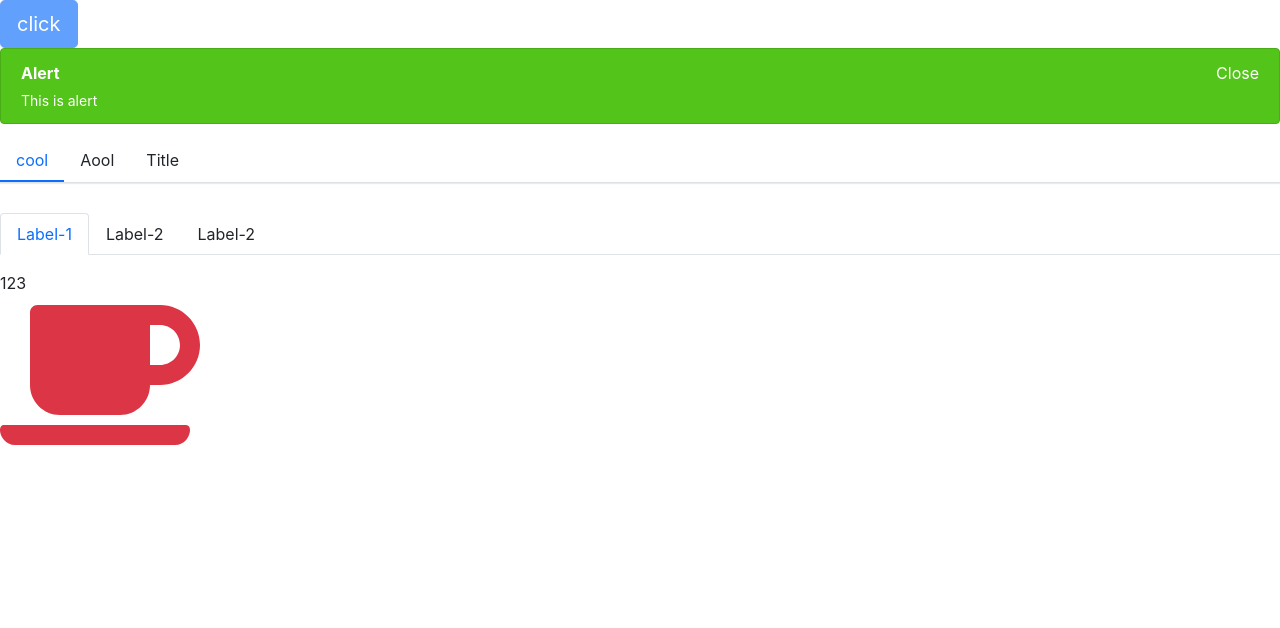
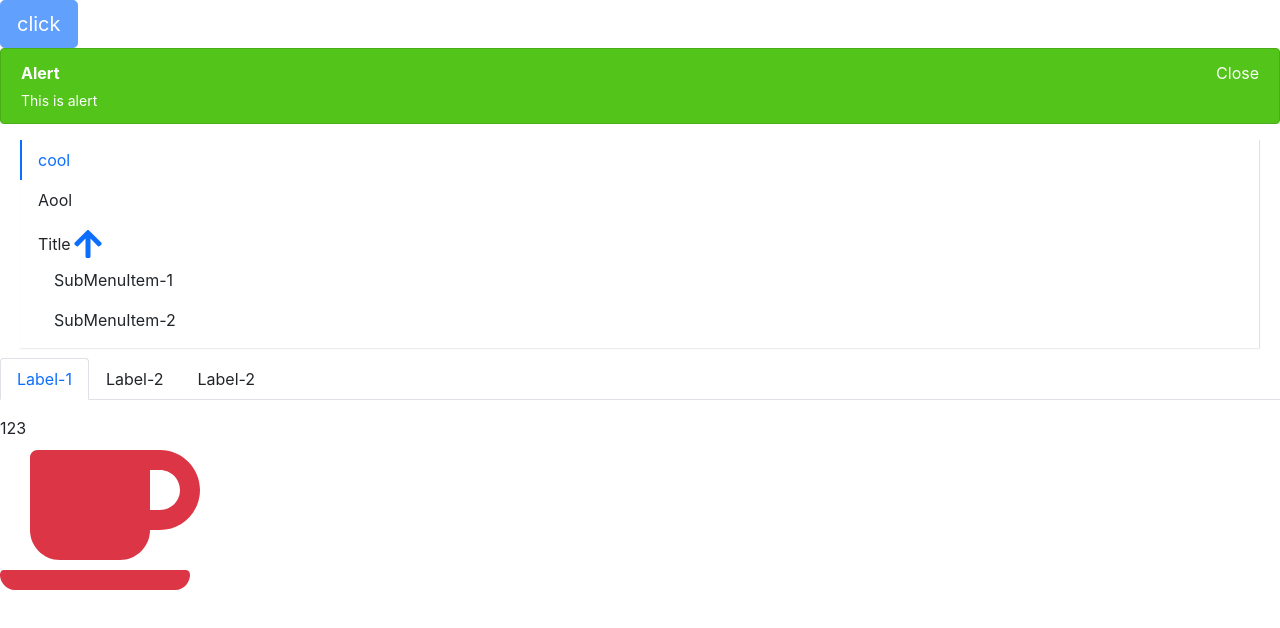
Before and after one commit to TimurJiangShan/AntdComponent, a React app in the folder kekecomponent/: page / in a window 1280 px wide. Shown: the top 628 px of the page. Built offline with nearby package versions, Linux system fonts and the light colour scheme; the HTML template or start-up script is replaced by a standard one.

Commit message:
Change Icon default props

```diff
--- a/kekecomponent/src/App.tsx
+++ b/kekecomponent/src/App.tsx
@@ -21,7 +21,7 @@ const App = () => {
           click
         </Button>
         <Alert type={Type.Success} />
-        <Menu defaultIndex="0" mode="horizontal" defaultOpenSubMenus={["2"]}>
+        <Menu defaultIndex="0" mode="vertical" defaultOpenSubMenus={["2"]}>
           <MenuItem>cool</MenuItem>
           <MenuItem>Aool</MenuItem>
           <SubMenu title="Title">
--- a/kekecomponent/src/component/Icon/icon.tsx
+++ b/kekecomponent/src/component/Icon/icon.tsx
@@ -1,7 +1,9 @@
 import React, { CSSProperties } from "react";
 import classNames from "classnames";
 import { FontAwesomeIcon } from "@fortawesome/react-fontawesome";
-import { IconProp, library, IconName } from "@fortawesome/fontawesome-svg-core";
+import { library, IconName } from "@fortawesome/fontawesome-svg-core";
+
+// 使用 fas，fab，相当于把所有的都给引用进来了，然后可以不加'fas，fab' 前缀
 import { fas } from "@fortawesome/free-solid-svg-icons";
 import { fab } from "@fortawesome/free-brands-svg-icons";
 
@@ -57,7 +59,7 @@ const Icon: React.FC<IconProps> = (props: IconProps) => {
 Icon.defaultProps = {
   theme: "primary",
   className: "",
-  size: "1x",
+  size: "2x",
 };
 
 export default Icon;
--- a/kekecomponent/src/component/Menu/subMenu.tsx
+++ b/kekecomponent/src/component/Menu/subMenu.tsx
@@ -1,6 +1,7 @@
 import React, { CSSProperties } from "react";
 import classNames from "classnames";
 import MenuItem, { MenuItemProps } from "component/Menu/menuItem";
+import Icon from "../Icon/icon";
 import Menu, { MenuContext } from "./menu";
 
 export interface SubMenuProps {
@@ -19,17 +20,18 @@ const SubMenu: React.FC<SubMenuProps> = (props: SubMenuProps) => {
     mode,
     defaultOpenSubMenus,
   } = React.useContext(MenuContext);
-  const classes = classNames("menu-item submenu-item", className, {
-    "is-active": activeIndex === index,
-  });
+  // 注意这里的mode判断是否应该放在Menu里面，然后通过useContext的方式传进来。
 
   // defaultOpenSubMenus 有可能是undefined。
   const openSubMenus = defaultOpenSubMenus as Array<string>;
   const openMenus =
     index && mode === "vertical" ? openSubMenus?.includes(index) : false;
-
-  // 注意这里的mode判断是否应该放在Menu里面，然后通过useContext的方式传进来。
   const [menuOpen, setMenuOpen] = React.useState(openMenus);
+  const classes = classNames("menu-item submenu-item", className, {
+    "is-active": activeIndex === index,
+    "is-opened": menuOpen,
+    "is-vertical": mode === "vertical",
+  });
 
   // 限制children的类型
   /**
@@ -107,6 +109,7 @@ const SubMenu: React.FC<SubMenuProps> = (props: SubMenuProps) => {
         onClick={clickEvents}
       >
         {title}
+        <Icon icon="arrow-down" className="arrow-icon" />
       </div>
       {renderChildren()}
     </li>
```
